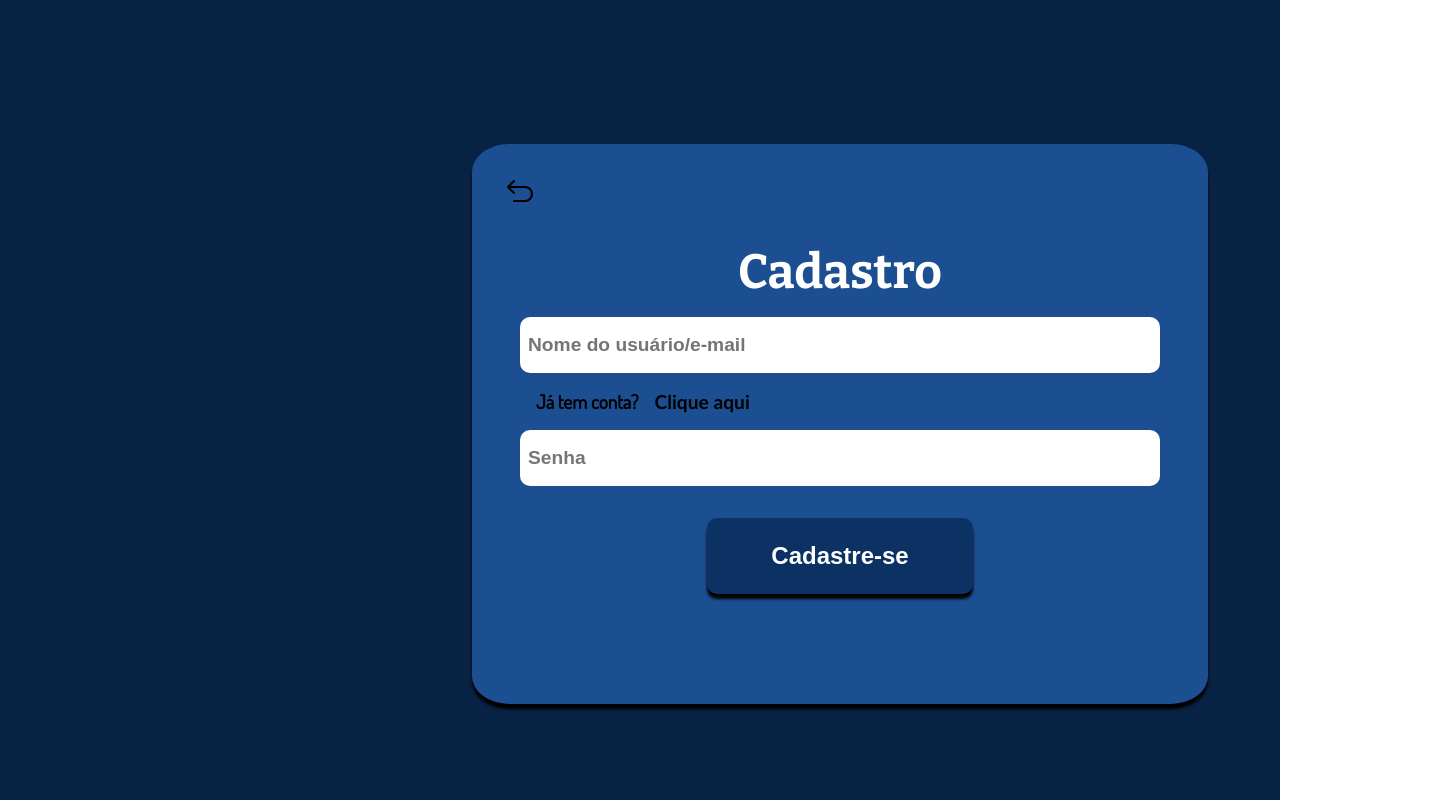
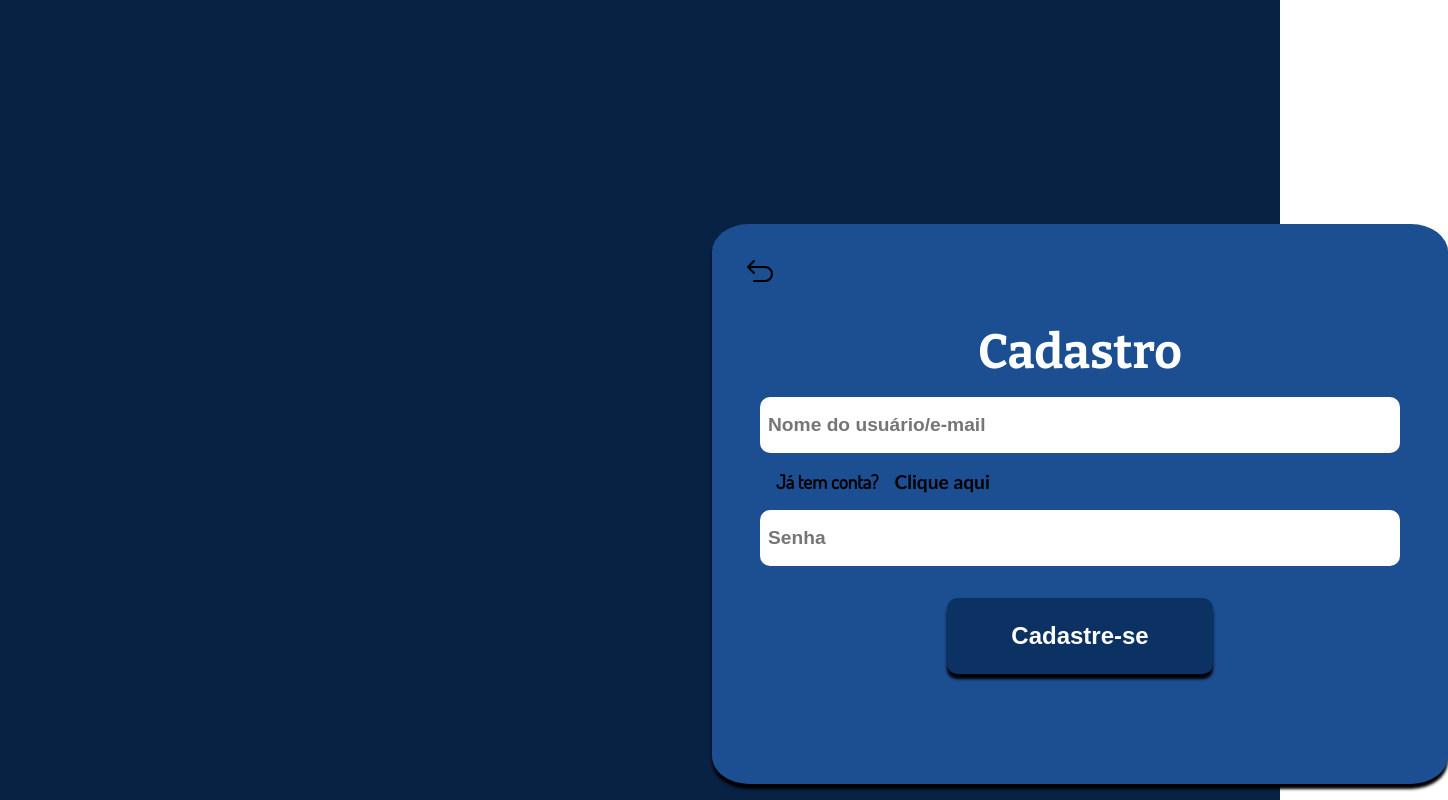
Before and after one commit to B14nc4l1m412B/Tcc, a React (Vite) app: page /cadastro in a window 1280 px wide. Shown: the top 800 px of the page, 1448 px wide, since content can reach past the window. Built offline with nearby package versions, Linux system fonts and the light colour scheme.

Commit message:
ajustes login

```diff
--- a/src/paginas/css/Cadastro.module.css
+++ b/src/paginas/css/Cadastro.module.css
@@ -99,6 +99,7 @@ p {
 
 @media (max-width: 1920px) {
     .divform {
-        padding-left: 10rem;
+        padding-left: 40rem;
+        padding-block: 5rem;
     }
 }
--- a/src/paginas/css/Login.module.css
+++ b/src/paginas/css/Login.module.css
@@ -99,6 +99,7 @@ p {
 
 @media (max-width: 1920px) {
     .divform {
-        padding-left: 10rem;
+        padding-left: 40rem;
+        padding-block: 5rem;
     }
 }
--- a/src/paginas/css/RetornaSenha.module.css
+++ b/src/paginas/css/RetornaSenha.module.css
@@ -105,6 +105,7 @@ h2 {
 
 @media (max-width: 1920px) {
     .divform {
-        padding-left: 10rem;
+        padding-left: 40rem;
+        padding-block: 5rem;
     }
 }
```
